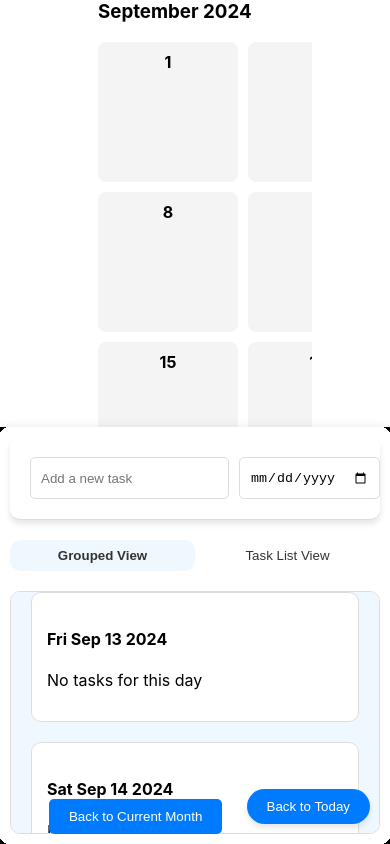
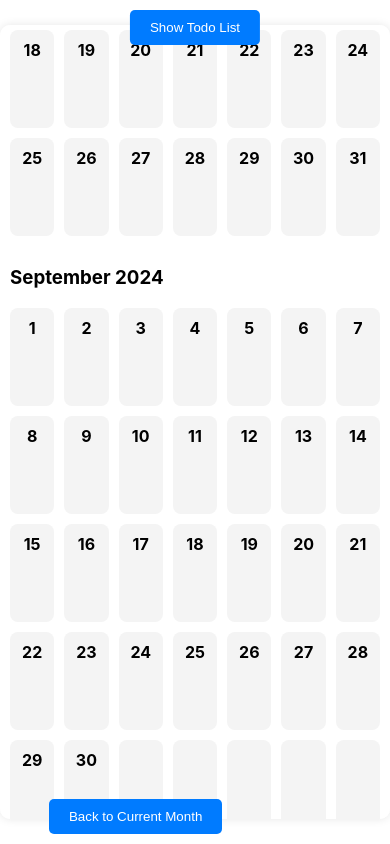
Before and after one commit to TuckTuckC/Calendar-Plus, a React (Create React App) app: page / in a window 390 px wide. Built offline with nearby package versions, Linux system fonts and the light colour scheme; the HTML template or start-up script is replaced by a standard one.

Commit message:
adds some mobile stylingn

```diff
--- a/src/App.css
+++ b/src/App.css
@@ -1,9 +1,3 @@
-/* App.css */
-.App {
-  height: 100%;
-  width: 100%;
-}
-
 .app-container {
   display: flex;
   justify-content: center;
@@ -12,33 +6,44 @@
   box-sizing: border-box;
 }
 
-.todo-container {
-  width: 40%;
+.todo-container,
+.calendar-container {
+  width: 60%;
   padding: 20px;
   background-color: #fff;
   border-radius: 10px;
-  box-sizing:border-box;
+  box-sizing: border-box;
   box-shadow: 0 0 10px rgba(0, 0, 0, 0.1);
   overflow-y: scroll;
   height: 100vh;
 }
 
-.calendar-container {
-  width: 60%;
-  padding: 20px;
-  box-sizing: border-box;
-  overflow-y: scroll;
-  height: 100vh;
+.toggle-view-btn {
+  position: absolute;
+  top: 10px;
+  left: 50%;
+  transform: translateX(-50%);
+  background-color: #007bff;
+  color: white;
+  border: none;
+  padding: 10px 20px;
+  border-radius: 5px;
+  cursor: pointer;
+}
+
+.toggle-view-btn:hover {
+  background-color: #0056b3;
 }
 
 @media screen and (max-width: 768px) {
-  .app-container {
-    flex-direction: column;
+  .todo-container,
+  .calendar-container {
+    width: 100%;
+    height: calc(100vh - 50px); /* Subtracting height for the button */
+    padding: 10px;
   }
 
-  .todo-container,
-  .calendar {
-    width: 100%;
-    padding: 10px;
+  .app-container {
+    justify-content: flex-start; /* Align at the top */
   }
 }
--- a/src/App.js
+++ b/src/App.js
@@ -1,7 +1,6 @@
-import React from 'react';
+import React, { useState } from 'react';
 import Calendar from './Components/Calendar/Calendar.jsx';
 import TodoList from './Components/TodoList/TodoList.jsx';
-import { useState } from 'react';
 import { useLocalStorage } from './hooks/useLocalStorage';
 import TodoItemModal from './Components/TodoItem/TodoItemModal.jsx';
 import './App.css';
@@ -11,19 +10,55 @@ const App = () => {
   const [modalVisibility, setModalVisibility] = useState(false);
   const [modalItem, setModalItem] = useState();
 
+  const [isMobileView, setIsMobileView] = useState(false); // State to toggle views on mobile
+  const [showCalendar, setShowCalendar] = useState(true); // Initially show the calendar in mobile view
+
+  const handleToggleView = () => {
+    setShowCalendar(!showCalendar); // Toggle between calendar and todo list
+  };
+
+  // Handle screen resize to detect if it's mobile view
+  React.useEffect(() => {
+    const handleResize = () => {
+      if (window.innerWidth <= 768) {
+        setIsMobileView(true);
+      } else {
+        setIsMobileView(false);
+        setShowCalendar(true); // Ensure both are visible on larger screens
+      }
+    };
+    handleResize(); // Initial check
+    window.addEventListener('resize', handleResize);
+    return () => window.removeEventListener('resize', handleResize);
+  }, []);
+
   return (
     <div className="app-container">
+      {/* Render the toggle button for mobile view */}
+      {isMobileView && (
+        <button className="toggle-view-btn" onClick={handleToggleView}>
+          {showCalendar ? 'Show Todo List' : 'Show Calendar'}
+        </button>
+      )}
+
+      {/* Conditionally render calendar and todo list based on mobile view */}
+      {(showCalendar || !isMobileView) && (
         <Calendar
           todoList={todoList}
           setModalItem={setModalItem}
           setModalVisibility={setModalVisibility}
         />
+      )}
+
+      {(!showCalendar || !isMobileView) && (
         <TodoList
           todoList={todoList}
           setTodoList={setTodoList}
           setModalItem={setModalItem}
           setModalVisibility={setModalVisibility}
         />
+      )}
+
       {todoList.length > 0 && (
         <TodoItemModal
           modalVisibility={modalVisibility}
--- a/src/Components/Calendar/Calendar.css
+++ b/src/Components/Calendar/Calendar.css
@@ -89,3 +89,22 @@
 .scroll-button:hover {
   background-color: #0056b3;
 }
+
+@media screen and (max-width: 768px) {
+  .calendar-day {
+    background-color: #f4f4f4;
+    padding: 10px;
+    border-radius: 8px;
+    width: auto;  /* Set fixed width */
+    height: 20vw; /* Set fixed height */
+    display: flex;
+    flex-direction: column;
+    justify-content: space-between;
+    text-align: center;
+    transition: background-color 0.3s, transform 0.3s; /* Smooth transition */
+  }
+
+  .calendar-day > .tasks-container > .todo-item {
+    max-width: fit-content;
+  }
+}
--- a/src/Components/TodoList/TodoList.jsx
+++ b/src/Components/TodoList/TodoList.jsx
@@ -13,7 +13,6 @@ const TodoList = ({ todoList, setTodoList, setModalItem, setModalVisibility }) =
   const scrollContainerRef = useRef(null); // Reference to scroll container
   const [activeView, setActiveView] = useState('grouped'); // Track active view
   const [loading, setLoading] = useState(false);
-  const [isLoading, setIsLoading] = useState(true);
   const [daysOffset, setDaysOffset] = useState({ past: 15, future: 30 });
   const scrollRef = useRef(null)
 
@@ -55,7 +54,6 @@ const TodoList = ({ todoList, setTodoList, setModalItem, setModalVisibility }) =
   const today = new Date();
 
   todoList.forEach((task) => {
-    const taskDate = new Date(task.dueDate);
     for (let i = 0; i <= daysAhead; i++) {
       const currentDay = new Date(today);
       currentDay.setDate(today.getDate() + i);
```
Lines whose indentation alone changed are shown as unchanged.
